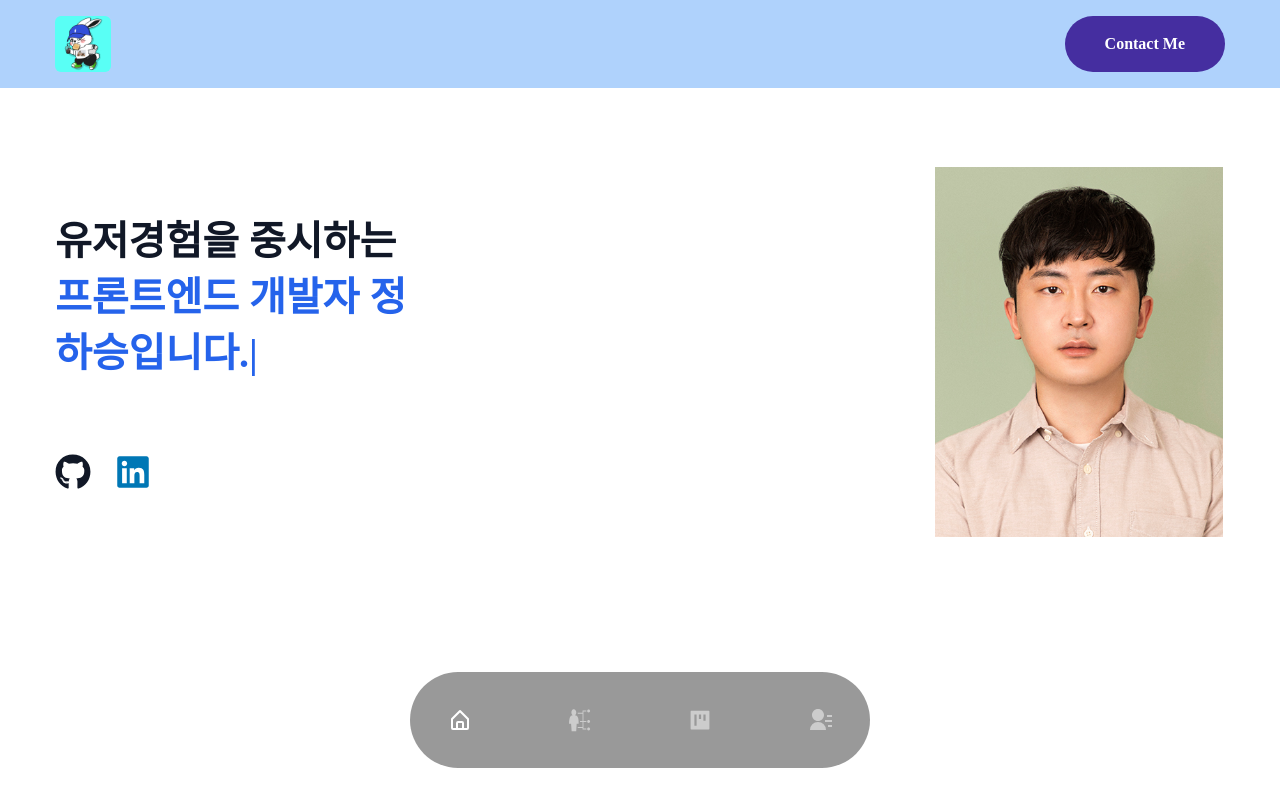
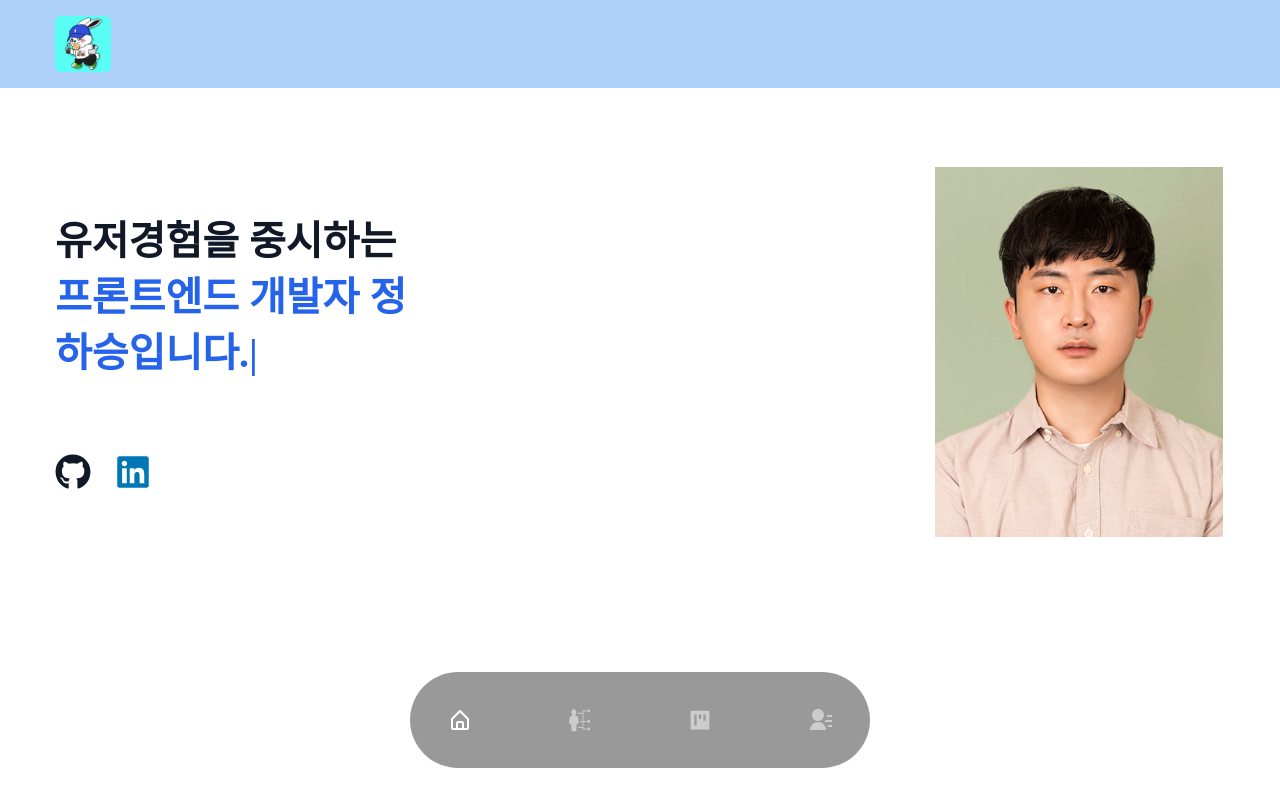
Before and after one commit to HA-SEUNG-JEONG/react-portfolio, a React (Create React App) app: page / in a window 1280 px wide. Shown: the top 800 px of the page. Built offline with nearby package versions, Linux system fonts and the light colour scheme.

Commit message:
Delete : Header 내 Contact Me 버튼 삭제

```diff
--- a/src/components/headers/ContactMe.tsx
+++ /dev/null
@@ -1,13 +0,0 @@
-import { Link } from "react-scroll";
-
-const ContactMe = () => {
-  return (
-    <Link to="contact" smooth={true}>
-      <button className="btn btn-lg">
-        <span className="font-bold">Contact Me</span>
-      </button>
-    </Link>
-  );
-};
-
-export default ContactMe;
--- a/src/components/headers/Header.tsx
+++ b/src/components/headers/Header.tsx
@@ -1,5 +1,4 @@
 import Home from "./Home";
-import ContactMe from "./ContactMe";
 
 const Header = () => {
   return (
@@ -7,7 +6,6 @@ const Header = () => {
       <div className="container mx-auto">
         <div className="flex justify-between items-center">
           <Home />
-          <ContactMe />
         </div>
       </div>
     </header>
--- a/src/index.css
+++ b/src/index.css
@@ -1,10 +1,6 @@
 @tailwind base;
 @tailwind components;
 @tailwind utilities;
-
-.btn:hover {
-  background-color: #88abdb;
-}
 
 .active {
   color: #fff;
@@ -20,7 +16,7 @@
     @apply flex justify-center items-center font-bold text-[30px] select-none text-gray-900;
   }
   .btn {
-    @apply rounded-full text-white font-medium bg-[#452EA0];
+    @apply rounded-full text-white font-medium bg-[#06232F];
   }
   .btn-sm {
     @apply h-[48px] px-6 text-sm;
```
